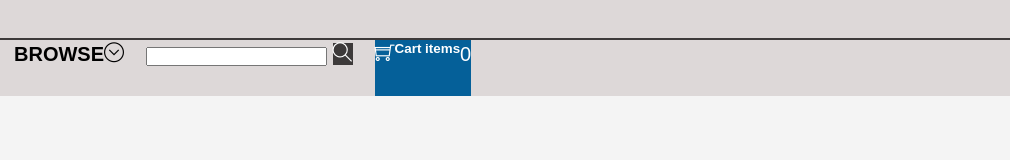
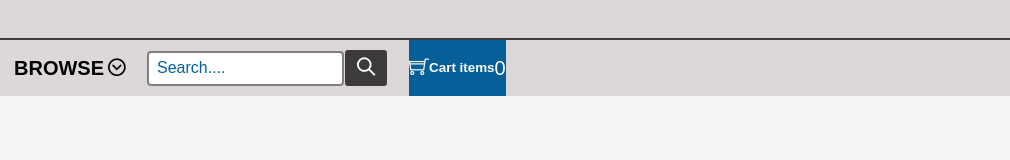
Before and after one commit to chicchicchic/Project_Work_Layout, a website: page src/index.html in a window 1280 px wide. Shown: the full height of the page, 270-1280 px from the left. Drawn offline with nearby package versions, Linux system fonts and the light colour scheme.

Commit message:
header bottom ver 2

```diff
--- a/src/index.html
+++ b/src/index.html
@@ -75,7 +75,7 @@
           </div>
 
           <div class="input-header">
-            <input type="text" name="search-header" id="search-header">
+            <input type="text" name="search-header" class="search-header" id="search-header" placeholder="Search....">
             <span class="search-header-btn">
               <i class="ti-search"></i>
             </span>
--- a/src/scss/_variable.scss
+++ b/src/scss/_variable.scss
@@ -5,6 +5,7 @@ $black-color: #000;
 $gray-color: rgb(133, 125, 125);
 $gray-dark-color: #3d3a3a;
 $gray-light-color: #ddd8d8;
+$purple-color: purple;
 $orange-color: orange;
 $red-color: red;
 $overlay-full-sceen: rgba(0, 0, 0, 0.3);
--- a/src/scss/styles.scss
+++ b/src/scss/styles.scss
@@ -7,6 +7,7 @@
   background-color: $gray-light-color;
   position: relative;
 
+  // Header Top
   .header-top {
     display: flex;
     height: 34px;
@@ -39,23 +40,8 @@
     height: 2px;
   }
 
+  // Header Bottom
   .header-bottom {
-    display: flex;
-  }
-
-  .search-header {
-    width: 23px;
-  }
-
-  .search-header-btn {
-    background-color: $gray-dark-color;
-    i {
-      color: $font-main-color;
-    }
-  }
-
-  .drop-down-header,
-  .cart-header {
     display: flex;
   }
 
@@ -64,7 +50,46 @@
   .input-header,
   .cart-header {
     margin-left: 22px;
+    align-items: center;
+    display: flex;
   }
+
+  .drop-down-icon {
+    margin-left: 4px;
+    i {
+      font-size: 17px;
+      font-weight: 600;
+    }
+  }
+
+  .search-header {
+    padding: 8px;
+    border: 2px solid $gray-color;
+    border-radius: 4px;
+    color: $purple-color;
+
+    &::placeholder {
+      color: $primary-color;
+      font-size: 16px;
+    }
+
+  }
+
+  .search-header-btn {
+    background-color: $gray-dark-color;
+    padding: 4px 12px;
+    border-radius: 3px;
+    margin-left: 1px;
+    i {
+      color: $font-main-color;
+      font-size: 18px;
+      font-weight: 600;
+    }
+  }
+
+
+
+
 
   .cart-header {
     background-color: $primary-color;
```
Also changed, not shown: src/css/styles.css.
